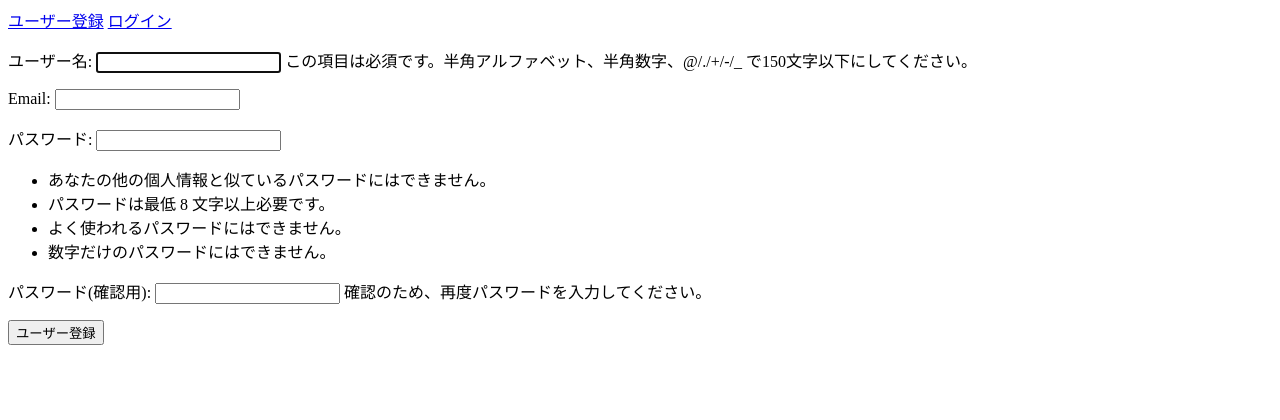
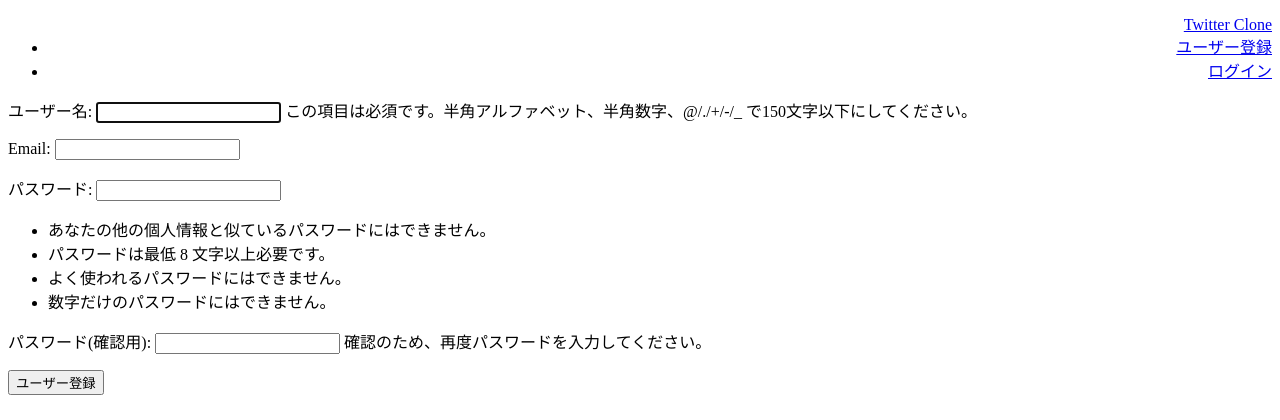
Before and after one commit to shinonome-inc/-backend-final-assignment-Mizuki, a Django app: page /accounts/signup/ in a window 1280 px wide. Shown: the top 420 px of the page. Run offline with Django 4.2, Linux system fonts and the light colour scheme.

Commit message:
html表示

```diff
--- a/static/style.css
+++ /dev/null
@@ -1,3 +0,0 @@
-span1 {
-    text-align: right;
-}
--- a/templates/base.html
+++ b/templates/base.html
@@ -7,22 +7,21 @@
   <title>{% block title %}Twitter Clone{% endblock %}</title>
 </head>
 {% block btn %}
-{% if user.is_authenticated %}
     <header>
-      <a>Twitter Clone</a>
-        <a>
-          <a href="{% url 'tweets:home' %}" class="btn">ホームへ</a>
-          <a href="{% url 'accounts:logout' %}" class="btn">ログアウト</a>
-          <a href="{% url 'accounts:user_profile' user.username %}" class="btn">{{ user.username }}</a>
-        </a>
-      </p>
+      <nav>
+        <ul style="text-align: right;">
+        <a href="{% url 'welcome:Welcome' %}" class="btn">Twitter Clone</a>
+        {% if user.is_authenticated %}
+        <li><a href="{% url 'tweets:home' %}" class="btn">ホームへ</a></li>
+        <li><a href="{% url 'accounts:logout' %}" class="btn">ログアウト</a></li>
+        <li><a href="{% url 'accounts:user_profile' user.username %}" class="btn">{{ user.username }}</a></li>
+        {% else %}
+        <li><a href="{% url 'accounts:signup' %}" class="btn">ユーザー登録</a></li>
+        <li><a href="{% url 'accounts:login' %}" class="btn">ログイン</a></li>
+        {% endif %}
+        </ul>
+      </nav>
     </header>
-{% else %}
-    <header>
-      <a href="{% url 'accounts:signup' %}" class="btn">ユーザー登録</a>
-      <a href="{% url 'accounts:login' %}" class="btn">ログイン</a>
-    </header>
-{% endif %}
 {% endblock %}
 
 <body>
```
